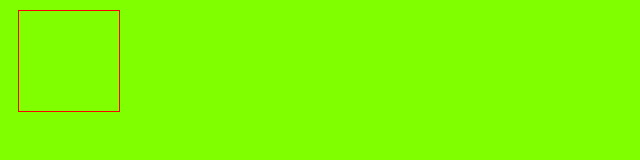
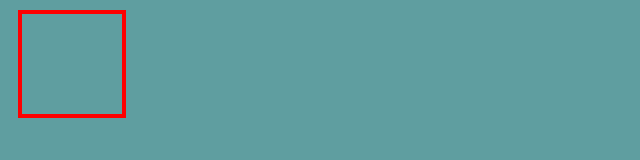
Before and after one commit to lucascorreaa/web-standards, a plain HTML site: page syntax-selectors/external/index.html in a window 1280 px wide. Shown: the whole page, without its empty margins (0-640 px from the left). Drawn offline with Linux system fonts and the light colour scheme.

Commit message:
refactor(css)
adicionado comentários para direcionar os alunos nas atividades.

```diff
--- a/syntax-selectors/external/style.css
+++ b/syntax-selectors/external/style.css
@@ -1,10 +1,16 @@
+/* seletor tag */
 body {
-    background-color: chartreuse;
+    /* cor de fundo */
+    background-color: cadetblue;
 }
-
+/* seletor classe */
 .square {
+    /* altura */
     width: 100px;
+    /* largura */
     height: 100px;
-    border: 1px solid red;
+    /* borda - border: tamanho estilo cor */
+    border: 4px solid red;
+    /* margem - margin: tamanho de espaçamento em todos os lados */
     margin: 10px;
 }
```
Also changed, not shown: syntax-selectors/external/index.html (+2 -0 lines), syntax-selectors/inline/index.html (+3 -1 lines), syntax-selectors/internal/index.html (+3 -0 lines).
